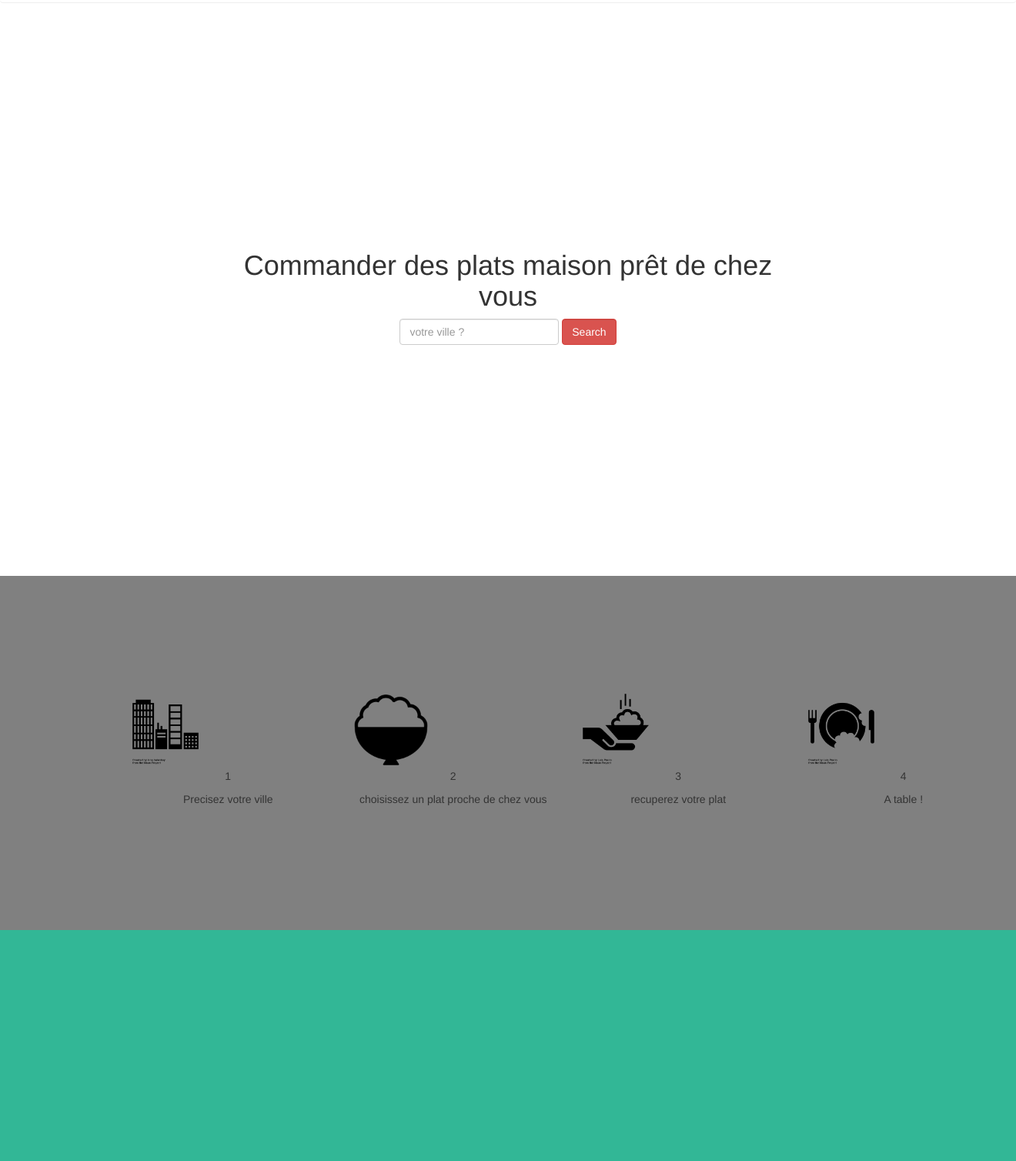
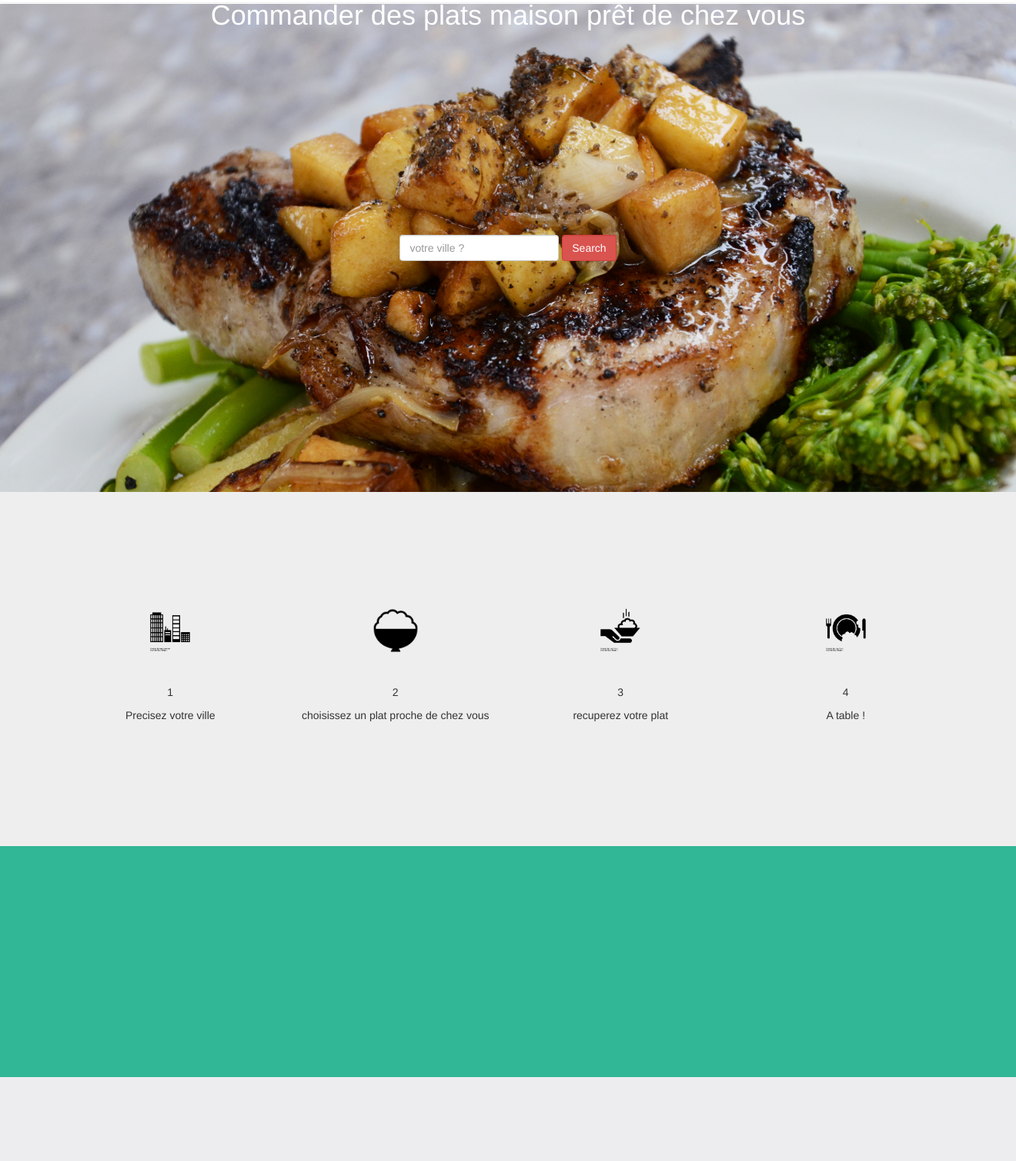
Before and after one commit to floangles/Pepeat, a Rails app: page / in a window 1320 px wide. Shown: the part 69-1577 px from the top of the page at 77% size. After the commit the page ends 1468 px from the top, so only its background shows below. Run offline with Rails 7, Linux system fonts and the light colour scheme; style sheets or scripts are compiled from the project's sources; some libraries are stand-ins or nearby versions.

Commit message:
home css

```diff
--- /dev/null
+++ b/app/assets/javascripts/app/smooth-scroll.js
@@ -0,0 +1,12 @@
+<script src="https://ajax.googleapis.com/ajax/libs/jquery/1.6.2/jquery.min.js" type="text/javascript"></script>
+<script type="text/javascript">
+$('a[href^="#"]').click(function(){
+  var the_id = $(this).attr("href");
+
+  $('html, body').animate({
+    scrollTop:$(the_id).offset().top
+  }, 'slow');
+  return false;
+});
+
+</script>
--- a/app/assets/stylesheets/pages/_home.scss
+++ b/app/assets/stylesheets/pages/_home.scss
@@ -1,10 +1,14 @@
 #banner {
-  background-color: white;
+  background-image: asset-url('backgroundindex.jpg');
   padding: 300px;
+  background-size: cover;
+
+
 }
 #featured {
-  background-color: grey;
-  padding: 150px;
+  background-color: $gray-lighter;
+  padding-top: 150px;
+  padding-bottom: 150px;
 
 }
 #userstories {
@@ -13,7 +17,15 @@
 }
 
 .size-featured {
-  width: 100px;
-  height: 100px;
-  margin: 0px;
+  width: 60px;
+  height: auto;
+  margin-bottom: 40px;
 }
+
+#big_title {
+  position:absolute;
+  right:0px;
+  left:0px;
+  top: 49px;
+  color: white;
+}
--- a/app/views/home/index.html.erb
+++ b/app/views/home/index.html.erb
@@ -1,5 +1,7 @@
 <div id="banner">
-  <h1 class="text-center"> Commander des plats maison prêt de chez vous </h1>
+
+    <h1 class="text-center" id="big_title"> Commander des plats maison prêt de chez vous </h1>
+
   <div class="form-inline">
     <%= form_tag(recipes_path, method: "get", class: "text-center") do %>
        <%= text_field_tag(:city, nil, placeholder: 'votre ville ?', class: 'form-control') %>
@@ -7,28 +9,29 @@
     <% end %>
   </div>
 </div>
+
 <div id="featured">
   <div class="container">
-    <div class="row">
+    <div class="row text-center">
       <div class="col-xs-12 col-sm-3">
-        <%= image_tag "featuredcity.png", class: "size-featured i "%>
-        <p class="text-center"> 1 </p>
-        <p class="text-center">Precisez votre ville</p>
+        <%= image_tag "featuredcity.png", class: "size-featured img-center "%>
+        <p> 1 </p>
+        <p>Precisez votre ville</p>
       </div>
       <div class="col-xs-12 col-sm-3">
         <%= image_tag "featureddish.png", class: "size-featured"%>
-        <p  class="text-center"> 2 </p>
-        <p class="text-center">choisissez un plat proche de chez vous</p>
+        <p> 2 </p>
+        <p>choisissez un plat proche de chez vous</p>
       </div>
       <div class="col-xs-12 col-sm-3">
         <%= image_tag "featureddelivery.png", class: "size-featured"%>
-        <p  class="text-center"> 3 </p>
-        <p class="text-center">recuperez votre plat</p>
+        <p> 3 </p>
+        <p>recuperez votre plat</p>
       </div>
       <div class="col-xs-12 col-sm-3">
         <%= image_tag "featuredstarving.png", class: "size-featured"%>
-        <p class="text-center"> 4</p>
-        <p class="text-center"> A table !</p>
+        <p> 4</p>
+        <p> A table !</p>
       </div>
     </div>
   </div>
--- a/config/routes.rb
+++ b/config/routes.rb
@@ -5,4 +5,8 @@ Rails.application.routes.draw do
   resources :recipes
 
   resource :profile, only: [:show, :edit, :update]
+
+  namespace :profile do
+    resources :bookings, only: [:index, :show]
+  end
 end
```
Also changed, not shown: app/controllers/profile/bookings_controller.rb (added, +13 -0 lines), app/views/profile/bookings/index.html.erb (added, +17 -0 lines), app/views/profile/bookings/show.html.erb (added, +24 -0 lines), app/views/shared/_small_navbar.html.erb (+3 -9 lines), app/assets/images/backgroundindex.jpg (added).
